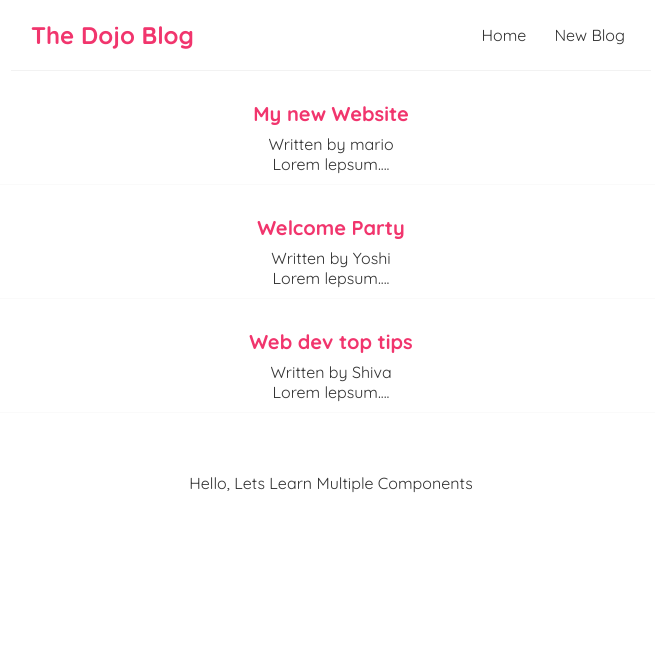
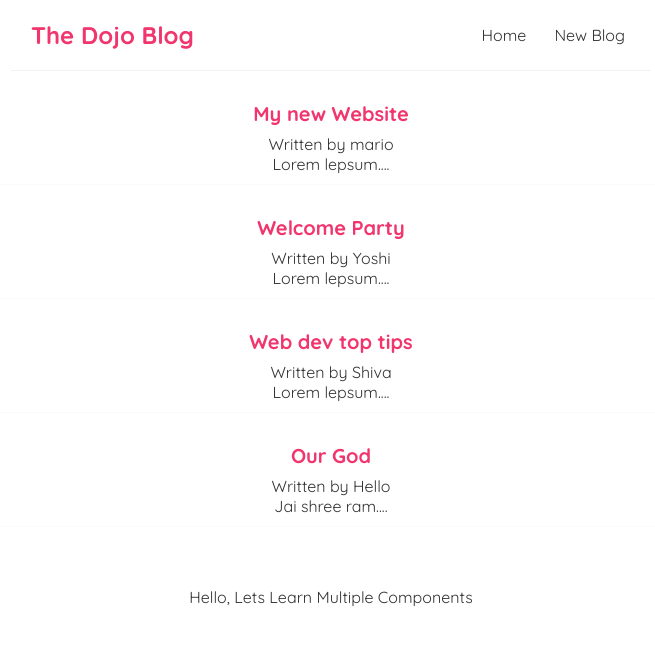
Before and after one commit to shivendra8004/HelloReact, a React (Create React App) app: page / in a window 1280 px wide. Shown: the top 646 px of the page, without its empty margins (309-964 px from the left). Built offline with nearby package versions, Linux system fonts and the light colour scheme; the HTML template or start-up script is replaced by a standard one.

Commit message:
Tut 10 ended

```diff
--- a/src/components/Home.js
+++ b/src/components/Home.js
@@ -4,7 +4,8 @@ const Home = () => {
     const [blogs,setBlogs]=useState([
         {title:'My new Website',body:'Lorem lepsum....',author:'mario',id:1},
         {title:'Welcome Party',body:'Lorem lepsum....',author:'Yoshi',id:2},
-        {title:'Web dev top tips',body:'Lorem lepsum....',author:'Shiva',id:3}
+        {title:'Web dev top tips',body:'Lorem lepsum....',author:'Shiva',id:3},
+        {title:'Our God',body:'Jai shree ram....',author:'Hello',id:4}
     ]);
     return (
         <div className="home">
```
